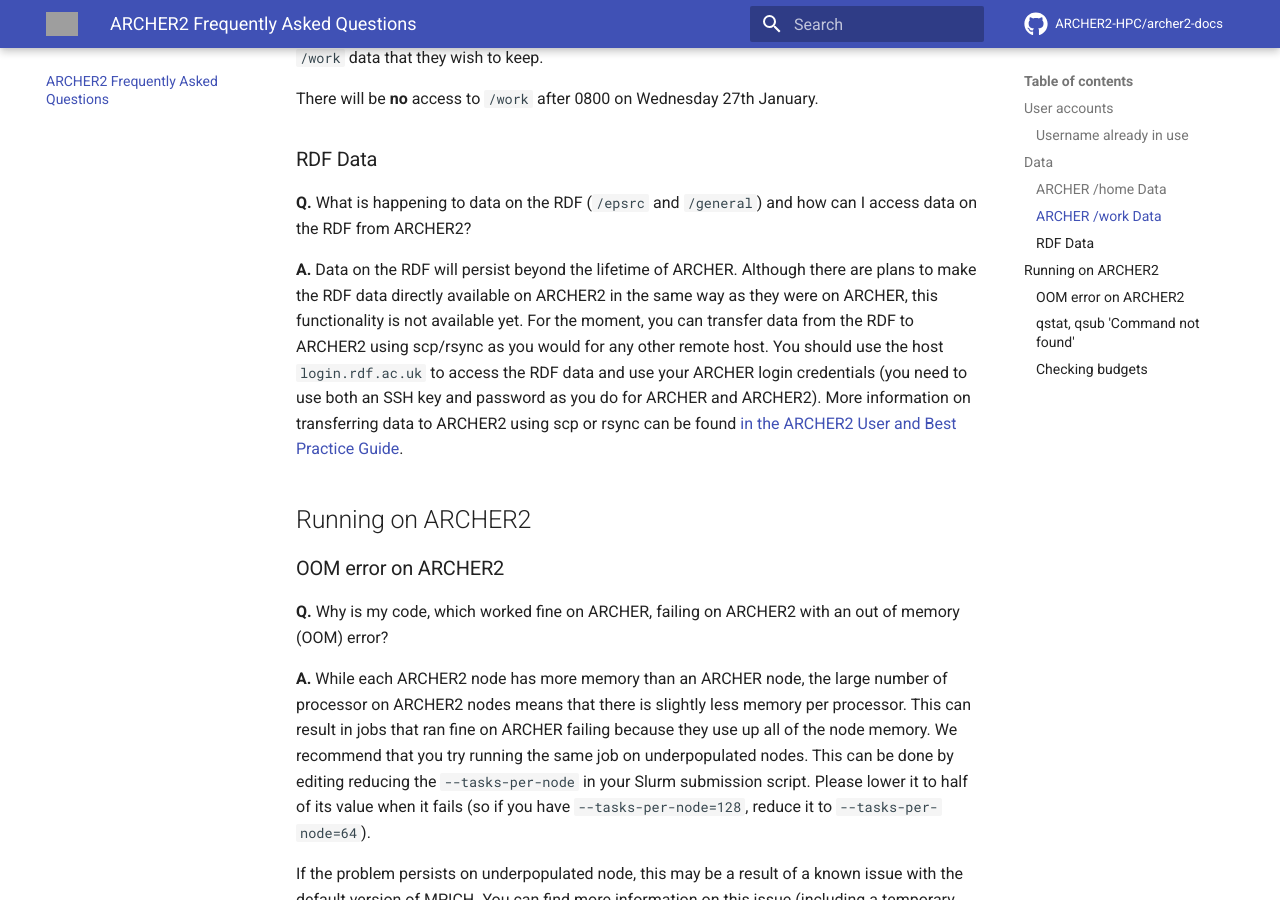
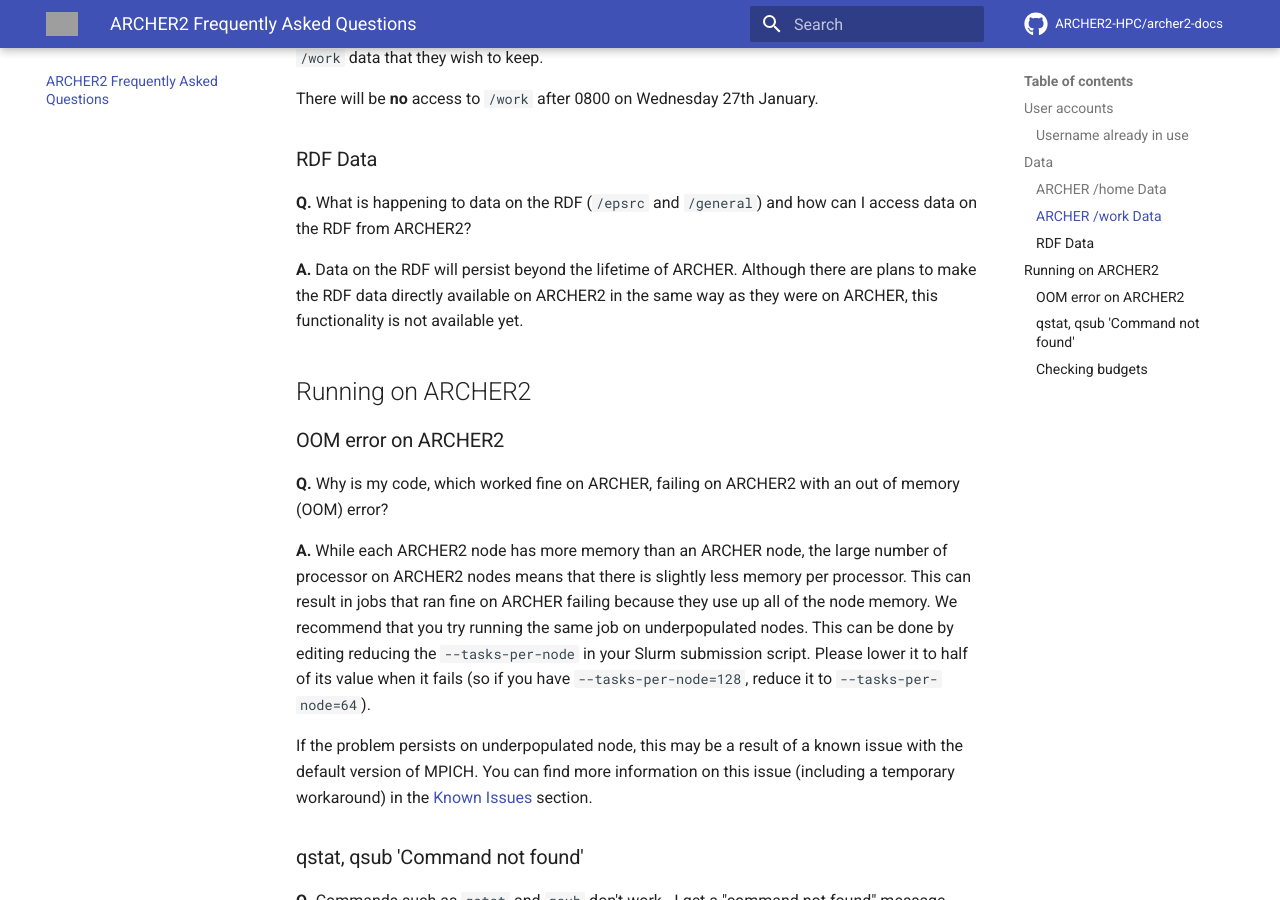
Before and after one commit to ARCHER2-HPC/archer2-docs, an MkDocs documentation site: the page built from docs/faq/index.md, in a window 1280 px wide and 900 px high, scrolled down 1293 px. Built offline with MkDocs 1.6.1 and Material for MkDocs 9.7.7, drawn with Linux system fonts in a browser that asks for light colours; comment, search, counter and statistics services are not loaded; grey boxes are pictures that could not be loaded.

Commit message:
faq/index.md: removed reference to login.rdf.ac.uk which was retired with ARCHER

```diff
--- a/docs/faq/index.md
+++ b/docs/faq/index.md
@@ -43,7 +43,7 @@
 ### RDF Data
 **Q.** What is happening to data on the RDF (`/epsrc` and `/general`) and how can I access data on the RDF from ARCHER2?
 
-**A.** Data on the RDF will persist beyond the lifetime of ARCHER. Although there are plans to make the RDF data directly available on ARCHER2 in the same way as they were on ARCHER, this functionality is not available yet. For the moment, you can transfer data from the RDF to ARCHER2 using scp/rsync as you would for any other remote host. You should use the host `login.rdf.ac.uk` to access the RDF data and use your ARCHER login credentials (you need to use both an SSH key and password as you do for ARCHER and ARCHER2). More information on transferring data to ARCHER2 using scp or rsync can be found [in the ARCHER2 User and Best Practice Guide](https://docs.archer2.ac.uk/user-guide/data/).
+**A.** Data on the RDF will persist beyond the lifetime of ARCHER. Although there are plans to make the RDF data directly available on ARCHER2 in the same way as they were on ARCHER, this functionality is not available yet.
 
 ## Running on ARCHER2
 
```
